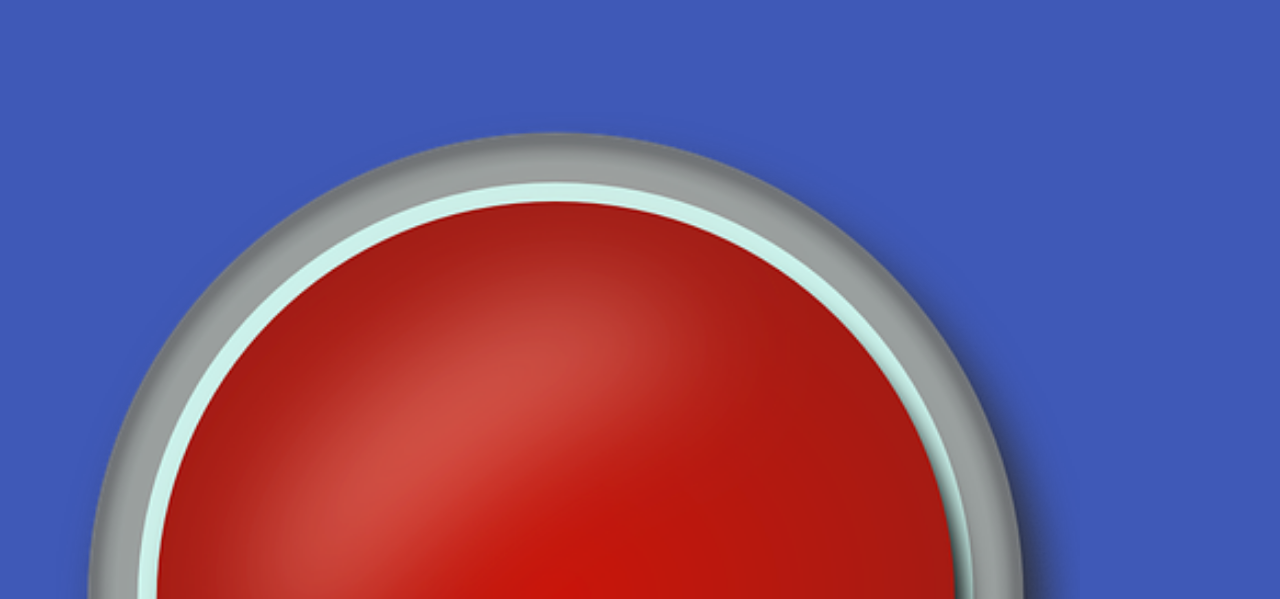
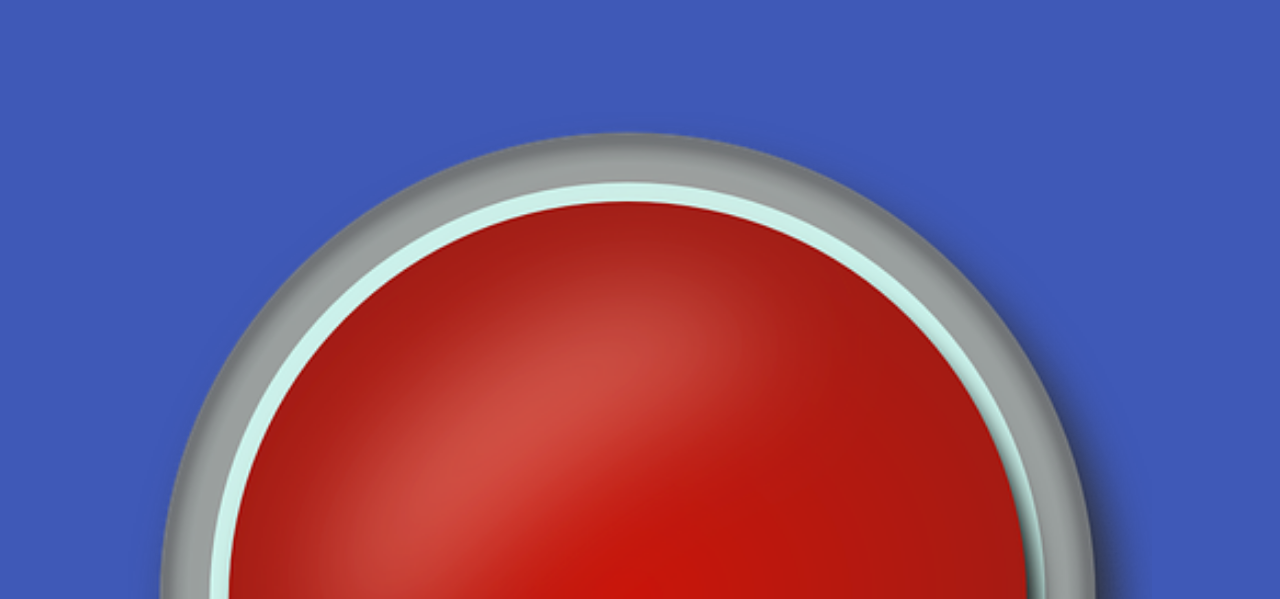
Before and after one commit to poqop721/namanmutest, a plain HTML site: page button.html in a window 1280 px wide. Shown: the part 201-800 px from the top of the page. Drawn offline with Linux system fonts and the light colour scheme.

Commit message:
button middle

```diff
--- a/button.html
+++ b/button.html
@@ -33,6 +33,9 @@
         background-color: transparent;
         padding: 0;
         margin-top: 50px;
+        position: absolute;
+        left: 50%;
+        transform: translateX(-50%);
     }
     #button-image{
         width: 80vw;
```
